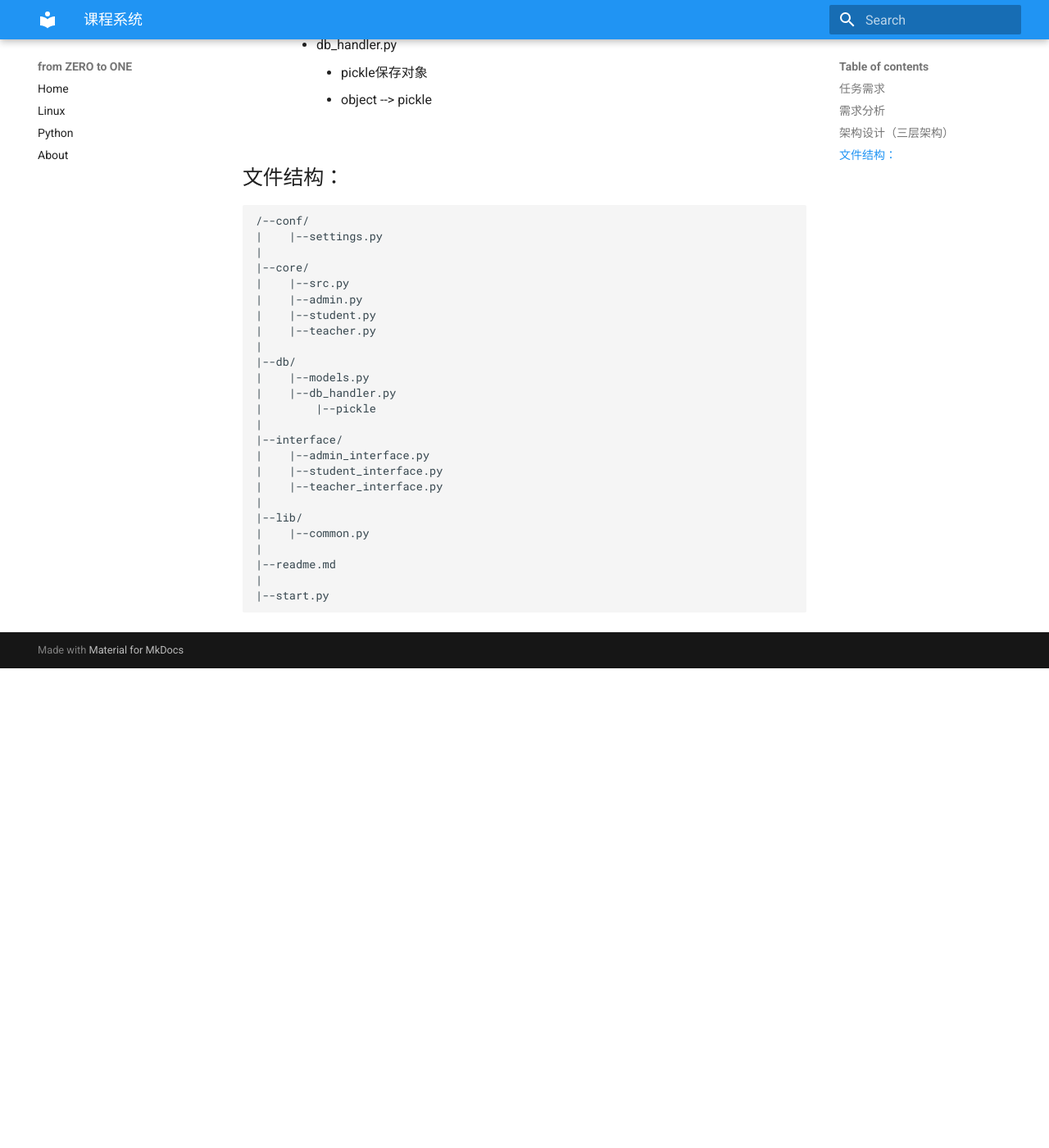
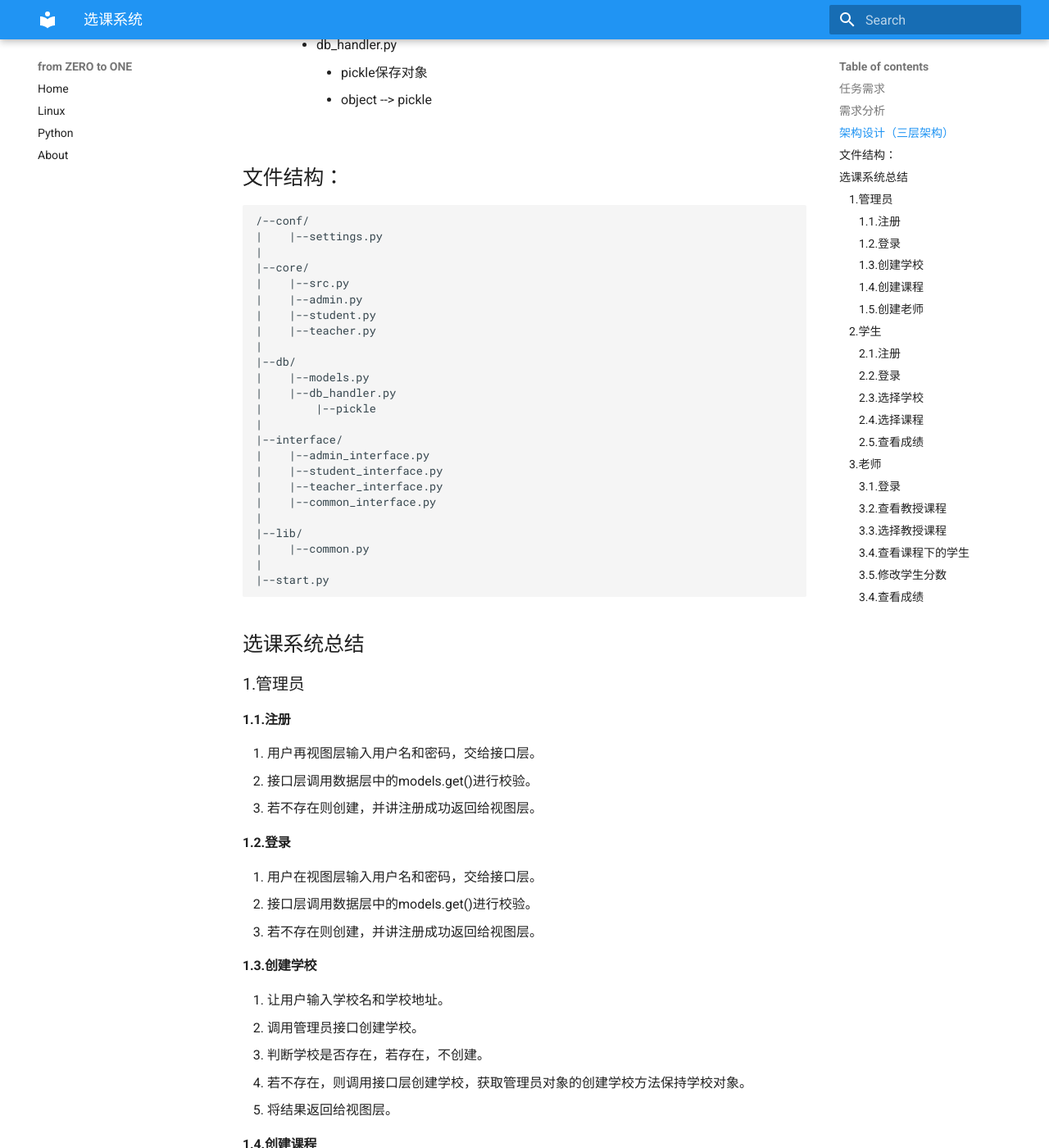
Before and after one commit to huyuhui001/mySite, an MkDocs documentation site: the page built from docs/python/Demo/CourseSystem.md, in a window 1280 px wide and 1400 px high, scrolled down 2175 px. Shown: the whole window at 82% size. Built offline with MkDocs 1.6.1 and Material for MkDocs 9.7.7, drawn with Linux system fonts in a browser that asks for light colours; before the commit the page ends 2990 px from its top, so only the background shows below that; some of the changed text lies outside the part shown.

Commit message:
Documentation

```diff
--- a/docs/python/Demo/CourseSystem.md
+++ b/docs/python/Demo/CourseSystem.md
@@ -1,4 +1,4 @@
-# 课程系统
+# 选课系统
 
 ## 任务需求
 
@@ -95,10 +95,101 @@
     |    |--admin_interface.py
     |    |--student_interface.py
     |    |--teacher_interface.py
+    |    |--common_interface.py
     |
     |--lib/
     |    |--common.py
     |
-    |--readme.md
-    |
     |--start.py
+
+
+## 选课系统总结
+
+### 1.管理员
+
+#### 1.1.注册
+1. 用户再视图层输入用户名和密码，交给接口层。
+2. 接口层调用数据层中的models.get()进行校验。
+3. 若不存在则创建，并讲注册成功返回给视图层。
+
+#### 1.2.登录
+1. 用户在视图层输入用户名和密码，交给接口层。
+2. 接口层调用数据层中的models.get()进行校验。
+3. 若不存在则创建，并讲注册成功返回给视图层。
+
+#### 1.3.创建学校
+1. 让用户输入学校名和学校地址。
+2. 调用管理员接口创建学校。
+3. 判断学校是否存在，若存在，不创建。
+4. 若不存在，则调用接口层创建学校，获取管理员对象的创建学校方法保持学校对象。
+5. 将结果返回给视图层。
+
+#### 1.4.创建课程
+1. 获取所有学校，并打印，让用户选择。
+2. 获取用户选择的学校与创建的课程，交给接口层。
+3. 接口层调用管理员对象中的创建课程方法，保存课程对象。
+4. 课程需要绑定给学校对象，最终将创建成功的结果返回给视图层。
+
+#### 1.5.创建老师
+1. 用户输入老师名称。
+2. 调用接口层，接口层中设置默认密码123，调用数据层。
+3. 判断老师是否存在，不存在则调用管理员对象中的创建老师方法。
+4. 保存老师对象，并将结果返回给视图层。
+
+
+### 2.学生
+
+#### 2.1.注册
+同上
+
+#### 2.2.登录
+同上
+
+#### 2.3.选择学校
+1. 获取所有学校，让学生选择，并将选择的学校传给接口层。
+2. 接口层判断当前学生是否选择学校。
+3. 若没有选择，则调用学生对象中的添加学校方法。
+4. 将添加后消息返回给视图层。
+
+#### 2.4.选择课程
+1. 先获取当前学生所在学校的所有课程，并选择。
+2. 接口层将选择后的课程，调用数据层的添加课程方法保存。
+3. 学生对象中课程列表添加课程，设置课程分数，默认为0.
+4. 最终将结果返回给视图层。
+
+#### 2.5.查看成绩
+1. 直接调用接口层。
+2. 接口层调用数据层中的查看成绩方法。
+3. 返回成绩给视图层并打印。
+
+
+### 3.老师
+
+#### 3.1.登录
+同上
+
+#### 3.2.查看教授课程
+1. 直接调用接口层，获取老师对象下课程列表数据。
+2. 若有则打印，没有则退出。
+
+#### 3.3.选择教授课程
+1. 调用接口层中的选择教授课程接口，调用数据层中改课程下所有的学生，返回给视图层。
+2. 打印所有的课程，让老师选择，若老师课程中有该课程则不添加。
+3. 没有，则嗲用老师对象中的添加课程方法进行添加。
+
+#### 3.4.查看课程下的学生
+1. 直接获取老师对象下所有的课程，选择课程。
+2. 从老师对象中，调用查看课程下学生的方法，获取课程对象下的所有学生，返回给视图层。
+3. 视图层打印该课程下所有的学生。
+
+#### 3.5.修改学生分数
+1. 直接获取老师对象下所有的课程。
+2. 从老师对象中，调用查看课程下学生方法，获取课程对象下所有的学生，返回给视图层。
+3. 视图层打印改课程下所有的学生，并让用户选择需要分数的学生。
+4. 嗲用老师修改分数接口，获取老师对象，调用对象中修改分数方法。
+5. 获取学生对象中的分数字典，进行修改。
+
+
+
+
+#### 3.4.查看成绩
```
